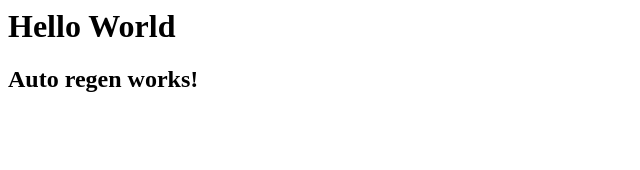
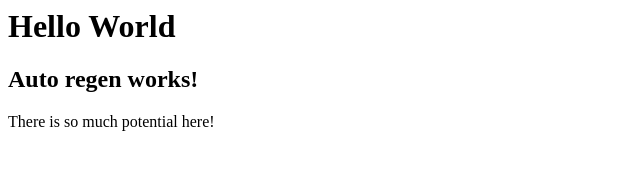
Before and after one commit to triptych/testnetlify, a plain HTML site: page src/index.html in a window 1280 px wide. Shown: the whole page, without its empty margins (0-640 px from the left). Drawn offline with Linux system fonts and the light colour scheme.

Commit message:
updating index.html

```diff
--- a/src/index.html
+++ b/src/index.html
@@ -1,8 +1,10 @@
 <html>
   <head>
   <title>Testing for Netlify</title>
+  </head>
   <body>
     <h1>Hello World</h1>
     <h2>Auto regen works!</h2>
+    <p>There is so much potential here!</p>
   </body>
 </html>
```
Lines whose indentation alone changed are shown as unchanged.
